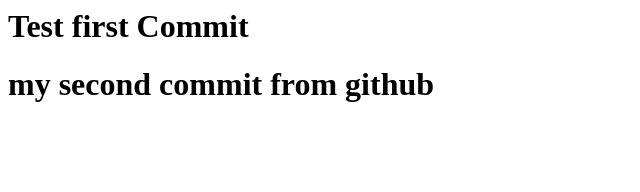
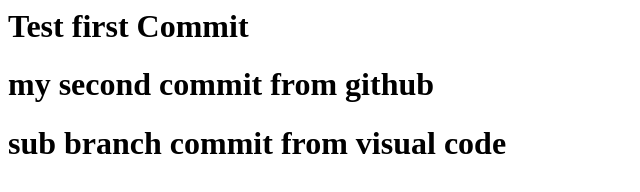
Before and after one commit to sureshsvs84/ttui-clm-select-offering, a plain HTML site: page index.html in a window 1280 px wide. Shown: the whole page, without its empty margins (0-640 px from the left). Drawn offline with Linux system fonts and the light colour scheme.

Commit message:
new Branch code

```diff
--- a/index.html
+++ b/index.html
@@ -1,2 +1,3 @@
 <h1>Test first Commit</h1>
 <h1>my second commit from github</h1>
+<h1>sub branch commit from visual code</h1>
```
